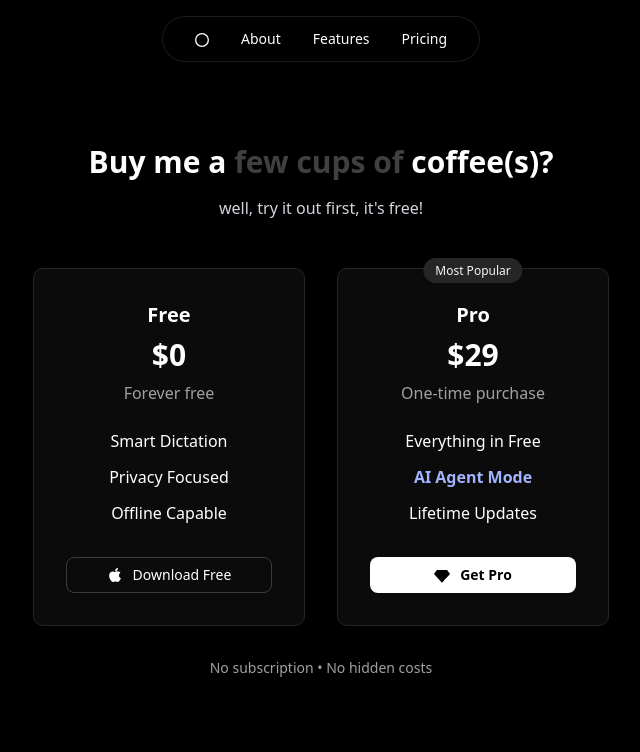
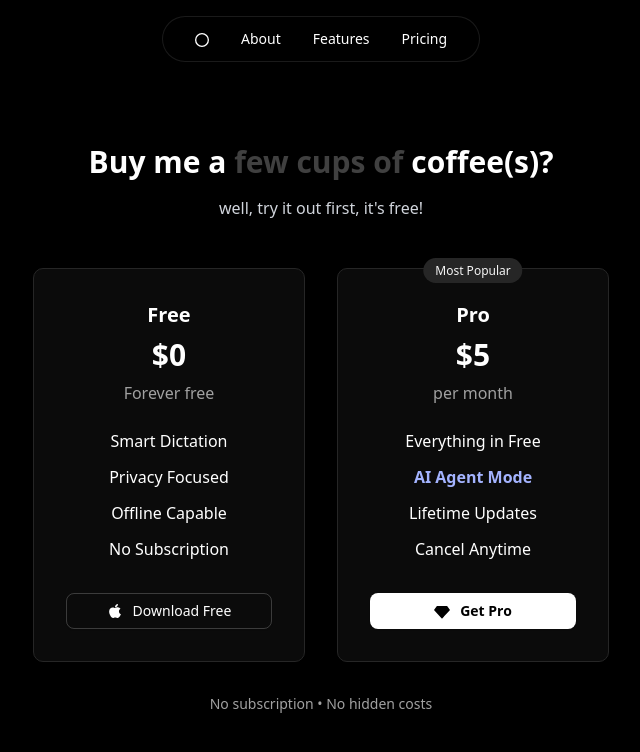
Before and after one commit to kaisenye/dictation-page, a Next.js app: page /pricing in a window 1280 px wide. Shown: the top 752 px of the page, without its empty margins (319-959 px from the left). Built offline with nearby package versions, Linux system fonts and the light colour scheme.

Commit message:
update: change pricing plan

```diff
--- a/src/app/pricing/page.tsx
+++ b/src/app/pricing/page.tsx
@@ -31,6 +31,7 @@ export default function Pricing() {
                 <li className="flex justify-center items-center">Smart Dictation</li>
                 <li className="flex justify-center items-center">Privacy Focused</li>
                 <li className="flex justify-center items-center">Offline Capable</li>
+                <li className="flex justify-center items-center">No Subscription</li>
               </ul>
 
               <div className="space-y-3">
@@ -63,13 +64,14 @@ export default function Pricing() {
                 </span>
               </div>
               <h2 className="text-xl font-bold mb-2">Pro</h2>
-              <div className="text-3xl font-bold mb-2">$29</div>
-              <p className="text-neutral-400 mb-6">One-time purchase</p>
+              <div className="text-3xl font-bold mb-2">$5</div>
+              <p className="text-neutral-400 mb-6">per month</p>
 
               <ul className="flex flex-col align-center justify-center gap-3 mb-8">
                 <li className="flex justify-center items-center">Everything in Free</li>
                 <li className="flex justify-center items-center text-indigo-300 font-bold">AI Agent Mode</li>
                 <li className="flex justify-center items-center">Lifetime Updates</li>
+                <li className="flex justify-center items-center">Cancel Anytime</li>
               </ul>
 
               <div className="space-y-3">
```
